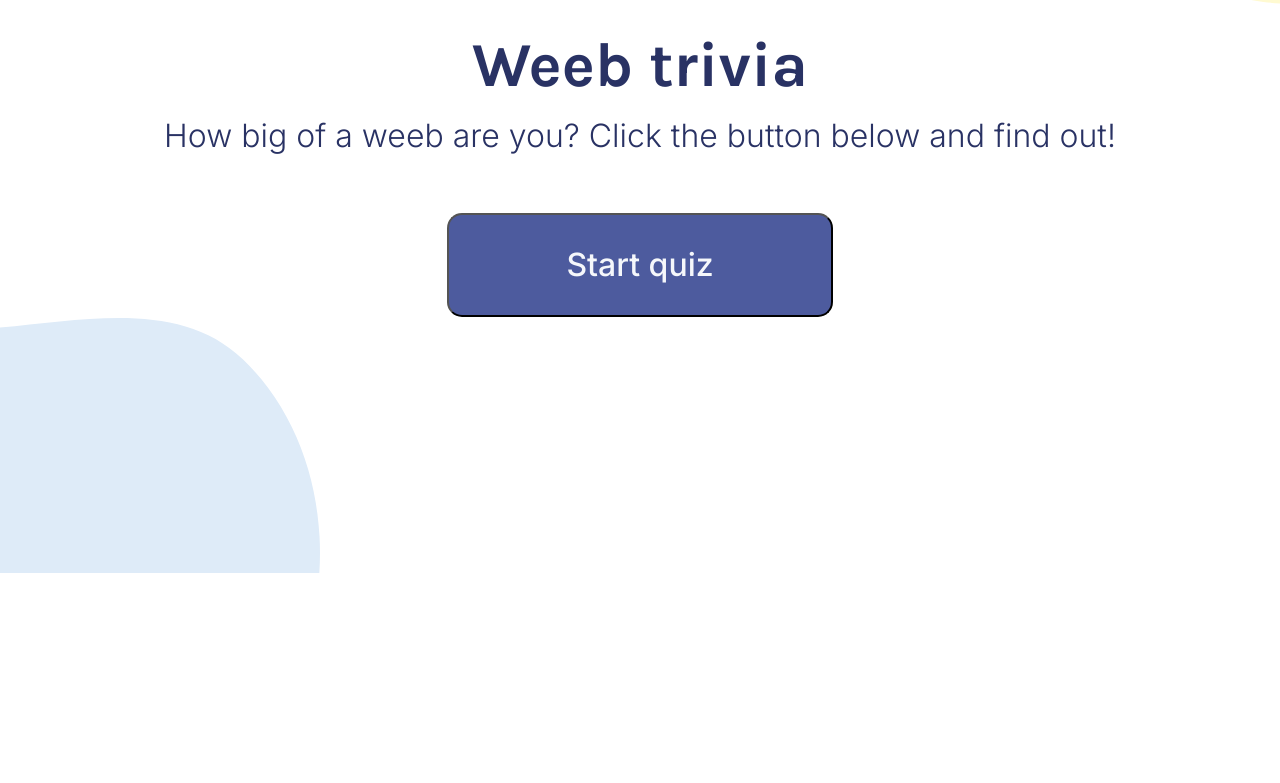
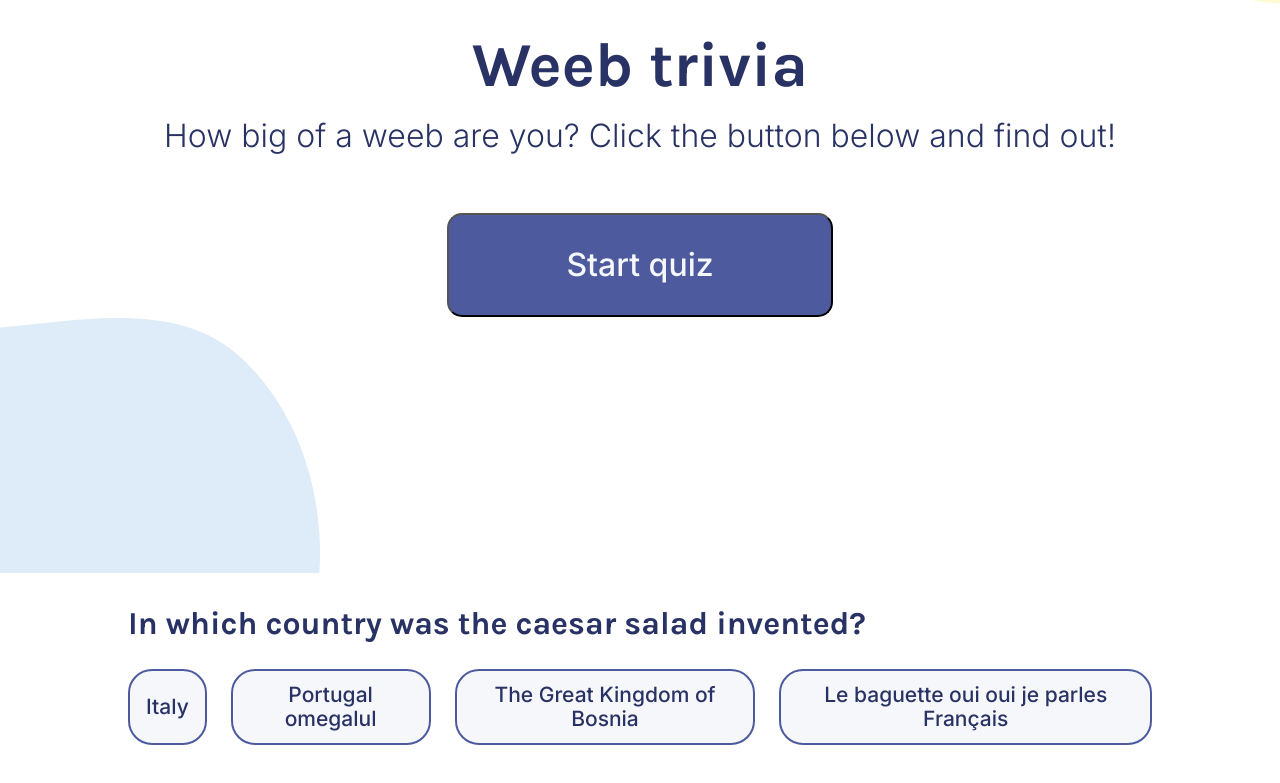
Before and after one commit to salkanovicsafet/react-weeb-trivia, a React (Create React App) app: page / in a window 1280 px wide. Shown: the part 227-1010 px from the top of the page. Before the commit the page ends 800 px from the top, so only its background shows below. Built offline with nearby package versions, Linux system fonts and the light colour scheme.

Commit message:
Add questions component. Add button styling and modifiers

```diff
--- a/src/App.js
+++ b/src/App.js
@@ -1,5 +1,6 @@
 import { useState } from "react";
 import Intro from "./components/Intro";
+import Question from "./components/Question";
 
 export default function App() {
   const [isIntro, setIsintro] = useState(true);
@@ -11,6 +12,9 @@ export default function App() {
   return (
     <div className={`main blobs ${isIntro ? "blobs--big" : "blobs--small"}`}>
       {isIntro && <Intro startQuiz={startQuiz} />}
+      <div className="questions">
+        <Question />
+      </div>
     </div>
   );
 }
--- a/src/assets/styles/style.css
+++ b/src/assets/styles/style.css
@@ -3,7 +3,8 @@
 }
 
 .intro {
-  height: 100%;
+  height: 100vh;
+  width: 100vw;
   font-family: Inter;
   font-style: normal;
   display: flex;
@@ -64,4 +65,73 @@
 
 .main {
   height: 100vh;
+  width: 100vw;
 }
+
+.questions-container {
+  padding: 2rem 0;
+  width: 80%;
+  margin: auto;
+}
+
+.question {
+  font-family: Karla;
+  font-weight: bold;
+  font-size: 2rem;
+  line-height: 2.375rem;
+  color: #293264;
+}
+
+.answers-container {
+  display: flex;
+  flex-wrap: nowrap;
+}
+
+.answer {
+  color: #293264;
+  border: 0.125rem solid;
+  border-radius: 1.5rem;
+  font-family: Inter;
+  font-style: normal;
+  font-weight: 500;
+  font-size: 1.313rem;
+  line-height: 1.5rem;
+  text-align: center;
+  padding: 0.75rem 1rem;
+  background-color: #f5f7fb;
+  margin: 1.625rem 0;
+}
+
+.answer + .answer {
+  margin-left: 1.5rem;
+}
+
+.answer--unselected {
+  border-color: #4d5b9e;
+}
+
+.answer--unselected:hover {
+  background-color: #e1e5ee;
+  cursor: pointer;
+}
+
+.answer--selected {
+  background-color: #d6dbf5;
+  border-color: #d6dbf5;
+}
+
+.answer--locked {
+  color: #8f94af;
+  border-color: #8f94af;
+}
+
+.answer--correct {
+  background: #94d7a2;
+  border-color: #94d7a2;
+  color: #293264;
+}
+
+.answer--incorrect {
+  background: #f8bcbc;
+  border-color: #f8bcbc;
+}
--- /dev/null
+++ b/src/components/Question.js
@@ -0,0 +1,19 @@
+export default function Question() {
+  return (
+    <div className="questions-container">
+      <h3 className="question">
+        In which country was the caesar salad invented?
+      </h3>
+      <div className="answers-container">
+        <button className="answer answer--unselected">Italy</button>
+        <button className="answer answer--unselected">Portugal omegalul</button>
+        <button className="answer answer--unselected">
+          The Great Kingdom of Bosnia
+        </button>
+        <button className="answer answer--unselected">
+          Le baguette oui oui je parles Français
+        </button>
+      </div>
+    </div>
+  );
+}
```
